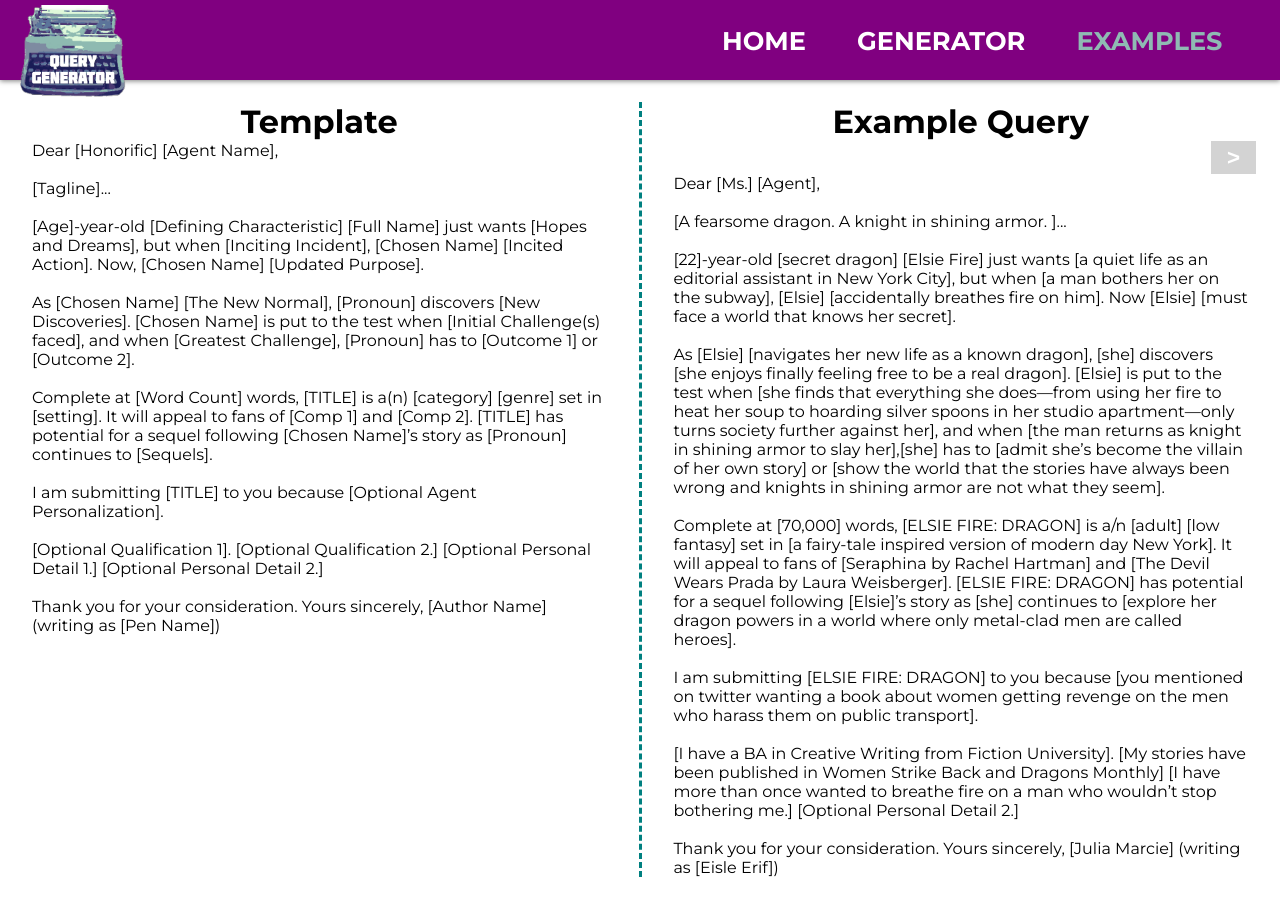
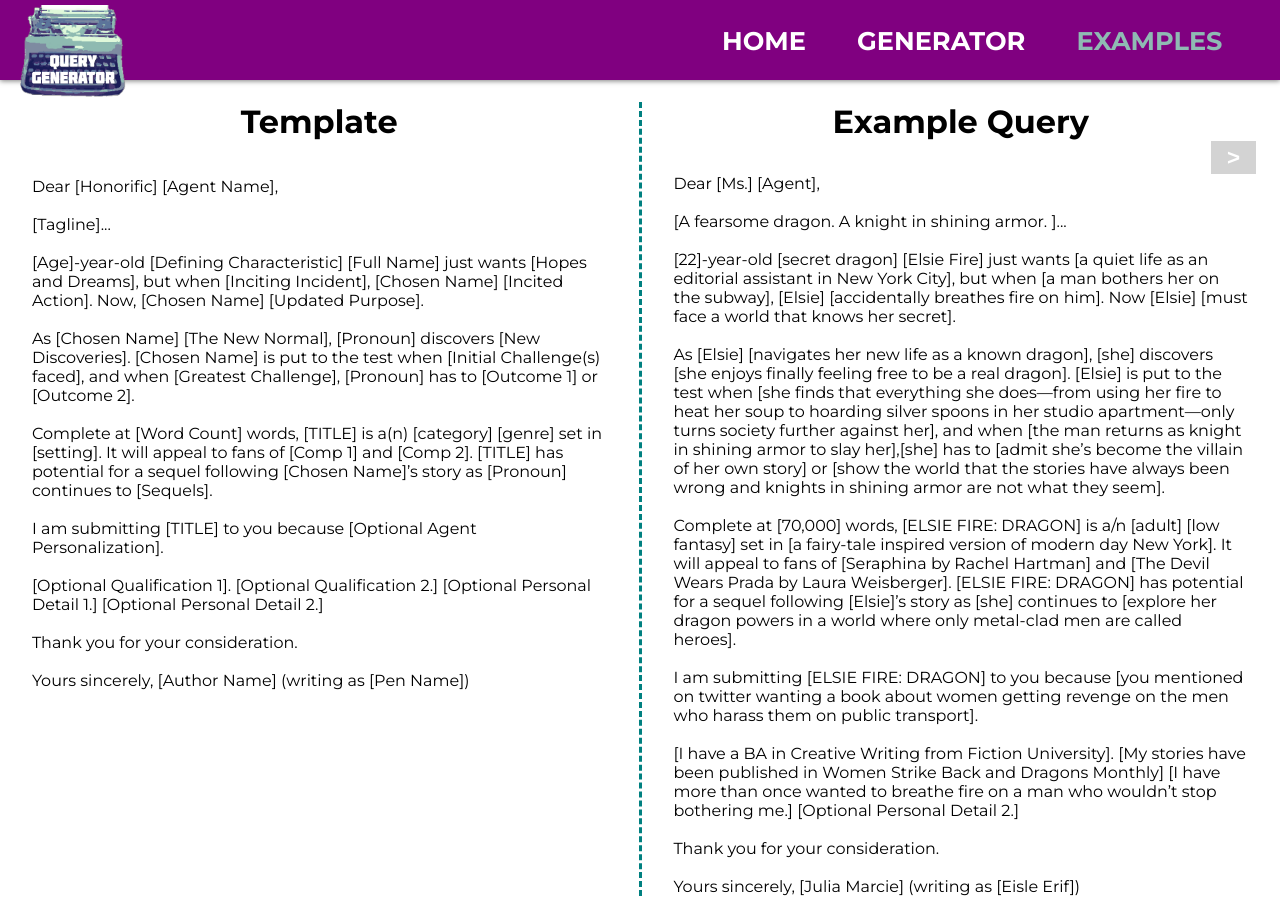
Before and after one commit to clirette/query-letter-generator, a React (Create React App) app: page /example in a window 1280 px wide. Built offline with nearby package versions, Linux system fonts and the light colour scheme.

Commit message:
Evened template margin top and fixed breaks at the end of each template.

```diff
--- a/public/style.css
+++ b/public/style.css
@@ -183,3 +183,6 @@ body {
 .template-examples__text {
   width: 90%;
   margin: auto; }
+
+.example-left {
+  margin-top: 2.2rem; }
--- a/src/components/TemplateExample.js
+++ b/src/components/TemplateExample.js
@@ -53,8 +53,10 @@ class TemplateExample extends Component {
         bothering me.] [Optional Personal Detail 2.]
         <br />
         <br />
-        Thank you for your consideration. Yours sincerely, [Julia Marcie]
-        (writing as [Eisle Erif])
+        Thank you for your consideration.
+        <br />
+        <br />
+        Yours sincerely, [Julia Marcie] (writing as [Eisle Erif])
       </p>,
       <p className="template-examples__text">
         Dear [Mr.] [Agent],
@@ -100,8 +102,10 @@ class TemplateExample extends Component {
         over questions about my own grandfather being D.B. Cooper in disguise.]
         <br />
         <br />
-        Thank you for your consideration. Yours sincerely, [Chase Cooper]
-        (writing as [Chase Casino])
+        Thank you for your consideration.
+        <br />
+        <br />
+        Yours sincerely, [Chase Cooper] (writing as [Chase Casino])
       </p>
     ];
   }
@@ -120,7 +124,7 @@ class TemplateExample extends Component {
         <div className="example-container">
           <div className="example">
             <h1 className="example__header">Template</h1>
-            <p className="template-examples__text">
+            <p className="template-examples__text example-left">
               Dear [Honorific] [Agent Name],
               <br />
               <br />
@@ -151,8 +155,11 @@ class TemplateExample extends Component {
               [Optional Qualification 1]. [Optional Qualification 2.] [Optional
               Personal Detail 1.] [Optional Personal Detail 2.]
               <br />
-              <br /> Thank you for your consideration. Yours sincerely, [Author
-              Name] (writing as [Pen Name])
+              <br />
+              Thank you for your consideration.
+              <br />
+              <br />
+              Yours sincerely, [Author Name] (writing as [Pen Name])
             </p>
           </div>
           <div className="template-examples">
--- a/src/sass/main.scss
+++ b/src/sass/main.scss
@@ -248,3 +248,7 @@ body {
   width: 90%;
   margin: auto;
 }
+
+.example-left {
+  margin-top: 2.2rem;
+}
```
